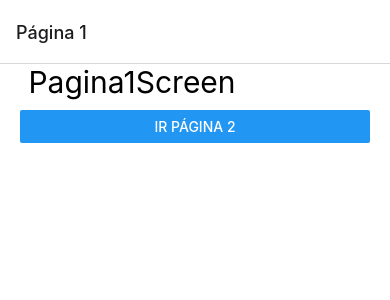
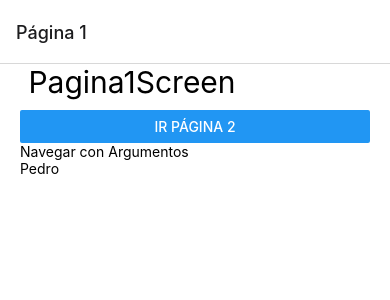
Before and after one commit to Paserno/RN-Navigation, a React Native app: screen /Pagina1Screen in a window 390 px wide. Shown: the top 300 px of the page. Built offline with nearby package versions, Linux system fonts and the light colour scheme.

Commit message:
Enviar Argumentos entre Pantallas

```diff
--- a/src/navigator/StackNavigator.tsx
+++ b/src/navigator/StackNavigator.tsx
@@ -4,6 +4,7 @@
 import { Pagina1Screen } from '../screens/Pagina1Screen';
 import { Pagina2Screen } from '../screens/Pagina2Screen';
 import { Pagina3Screen } from '../screens/Pagina3Screen';
+import { PersonaScreen } from '../screens/PersonaScreen';
 
 const Stack = createStackNavigator();
 
@@ -26,6 +27,7 @@
       <Stack.Screen name="Pagina1Screen" options={{ title:'Página 1'}} component={ Pagina1Screen} />
       <Stack.Screen name="Pagina2Screen" options={{ title:'Página 2'}} component={Pagina2Screen} />
       <Stack.Screen name="Pagina3Screen" options={{ title:'Página 3'}} component={Pagina3Screen} />
+      <Stack.Screen name="PersonaScreen" options={{ title:'Persona'}} component={PersonaScreen} />
     </Stack.Navigator>
   );
 }
--- a/src/screens/Pagina1Screen.tsx
+++ b/src/screens/Pagina1Screen.tsx
@@ -1,6 +1,7 @@
 import { StackScreenProps } from '@react-navigation/stack';
 import React from 'react'
 import { View, Text, Button } from 'react-native';
+import { TouchableOpacity } from 'react-native-gesture-handler';
 import { styles } from '../theme/appTheme';
 
 interface Props extends StackScreenProps<any, any>{};
@@ -16,6 +17,16 @@
           onPress={ () => navigation.navigate('Pagina2Screen') }
         />
 
+        <Text>Navegar con Argumentos</Text>
+
+        <TouchableOpacity
+          onPress={ () => navigation.navigate('PersonaScreen', {
+            id: 1,
+            nombre: 'pedro'
+          }) }
+        >
+          <Text>Pedro</Text>
+        </TouchableOpacity>
 
     </View>
   )
--- /dev/null
+++ b/src/screens/PersonaScreen.tsx
@@ -0,0 +1,23 @@
+import React, { useEffect } from 'react'
+import { View, Text } from 'react-native';
+import { styles } from '../theme/appTheme';
+import { StackScreenProps } from '@react-navigation/stack';
+
+interface Props extends StackScreenProps<any, any>{};
+
+export const PersonaScreen = ( { route, navigation }:Props) => {
+
+    const params = route.params;
+
+    useEffect(() => {
+        navigation.setOptions({
+            title: params!.nombre,
+        })
+    }, [])
+
+  return (
+    <View style={ styles.globalMargin }>
+        <Text style={ styles.title }>{JSON.stringify(params, null, 3)}</Text>
+    </View>
+  )
+}
```
Also changed, not shown: 1 other file (tests, documents, lock files or other folders).
